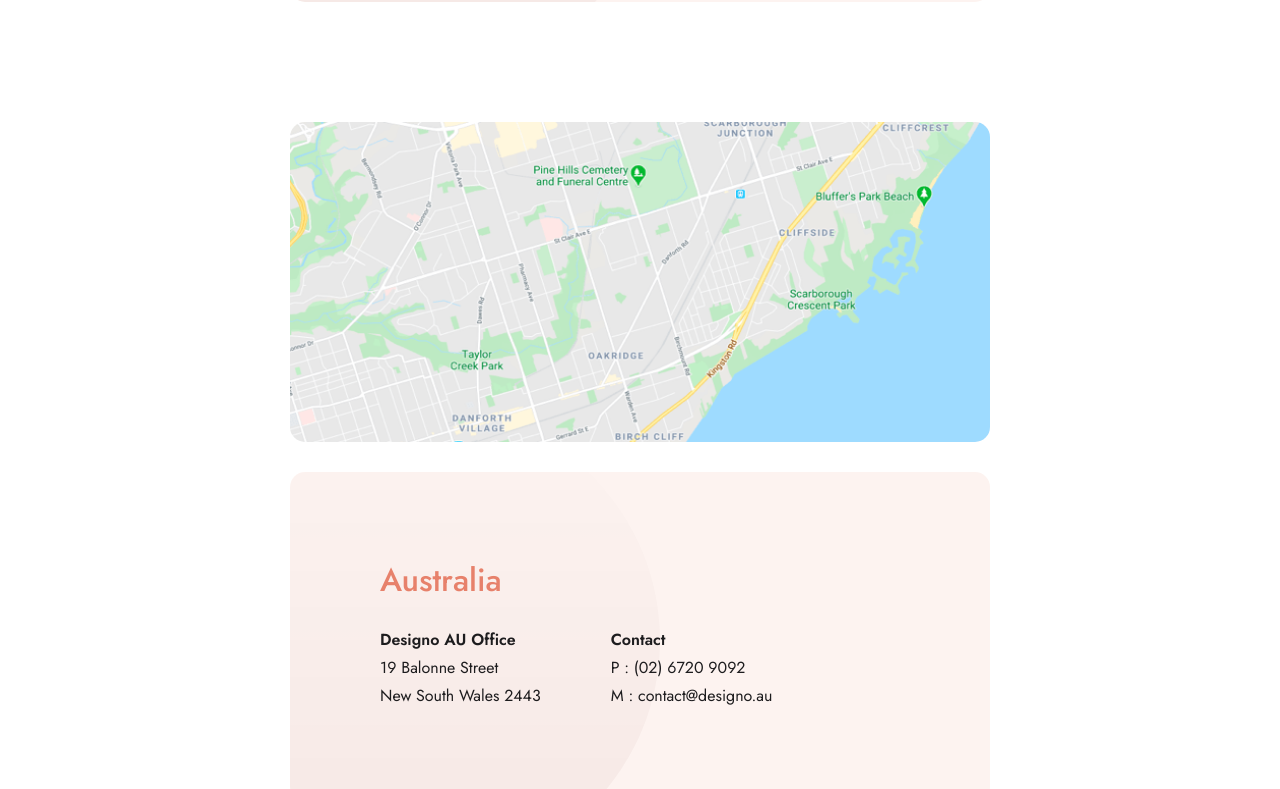
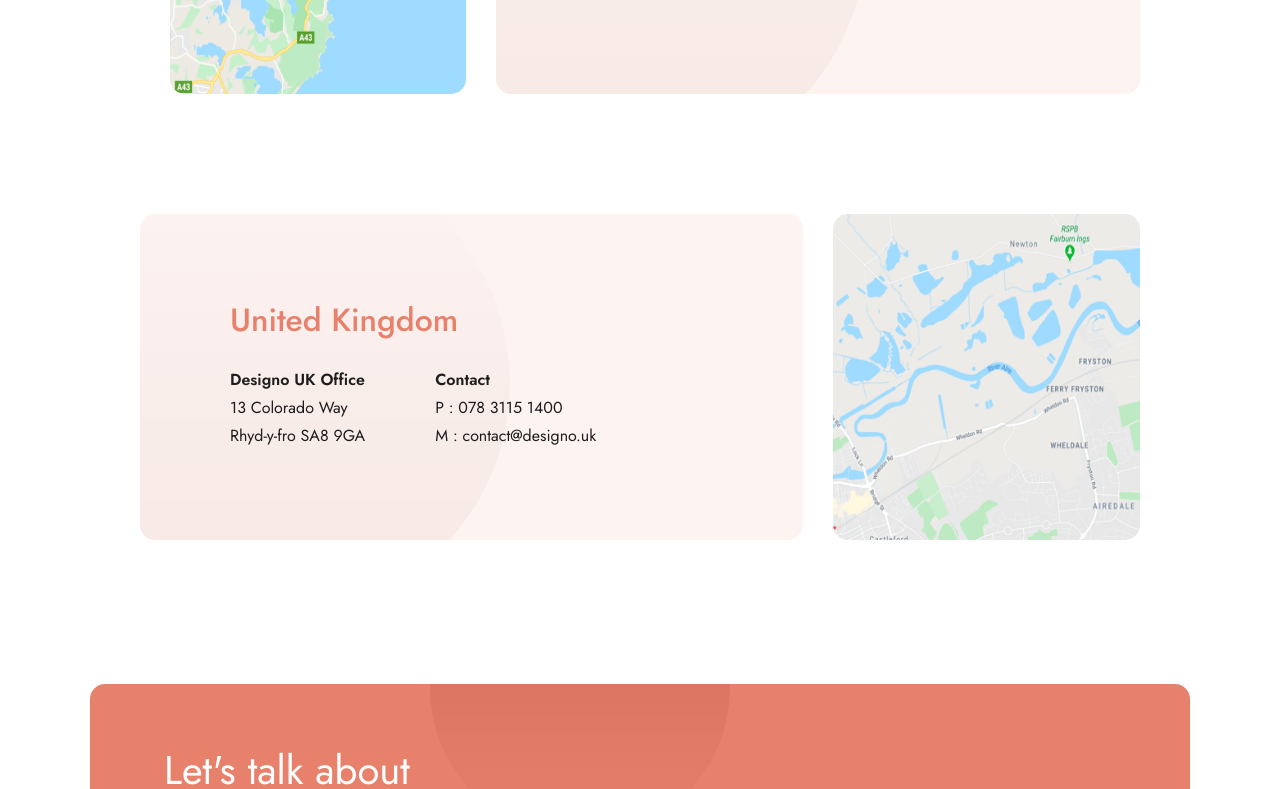
Before and after one commit to Aryaman2803/Designo, a React (Create React App) app: page /locations in a window 1280 px wide. Shown: the part 780-1569 px from the top of the page. Built offline with nearby package versions, Linux system fonts and the light colour scheme.

Commit message:
locations page made responsive for desktops

```diff
--- a/src/Locations.js
+++ b/src/Locations.js
@@ -8,7 +8,7 @@ export default function Locations() {
   return (
     <div className="Locations">
       <NavBar />
-      <section className="country">
+      <section className="country" id="canada">
         <div className="img-wrap"></div>
         <div className="text-wrap">
           <img src={heroSvg} alt="" />
@@ -28,7 +28,7 @@ export default function Locations() {
           </div>
         </div>
       </section>
-      <section className="country">
+      <section className="country" id="australia">
         <div className="img-wrap"></div>
         <div className="text-wrap">
           <img src={heroSvg} alt="" />
--- a/src/Locations.scss
+++ b/src/Locations.scss
@@ -51,6 +51,18 @@
   }
   #uk {
     padding-bottom: 12rem;
+    .img-wrap {
+      background: url("./starter/assets/locations/desktop/image-map-united-kingdom.png");
+      background-repeat: no-repeat;
+      background-size: 100% 100%;
+    }
+  }
+  #australia {
+    .img-wrap {
+      background: url("./starter/assets/locations/desktop/image-map-australia.png");
+      background-repeat: no-repeat;
+      background-size: 100% 100%;
+    }
   }
 }
 
@@ -86,5 +98,64 @@
         }
       }
     }
+    #uk {
+      padding-bottom: 12rem;
+      .img-wrap {
+        background: url("./starter/assets/locations/tablet/image-map-uk.png");
+        background-repeat: no-repeat;
+        background-size: 100% 100%;
+      }
+    }
+    #australia {
+      .img-wrap {
+        background: url("./starter/assets/locations/tablet/image-map-australia.png");
+        background-repeat: no-repeat;
+        background-size: 100% 100%;
+      }
+    }
   }
 }
+
+@media screen and (min-width: $desktop) {
+  .Locations {
+    .country {
+      width: 100rem;
+      flex-direction: row-reverse;
+      align-items: center;
+      .img-wrap {
+        background: url("./starter/assets/locations/desktop/image-map-canada.png");
+        width: 35rem;
+        height: 32.6rem;
+        &:first-child {
+          margin-left: 3rem;
+          margin-bottom: 0;
+        }
+      }
+      .text-wrap {
+        width: 73rem;
+        height: 32.6rem;
+      }
+      &:nth-child(3) {
+        flex-direction: row;
+        .img-wrap {
+          margin-right: 3rem;
+        }
+      }
+    }
+    #uk {
+      padding-bottom: 12rem;
+      .img-wrap {
+        background: url("./starter/assets/locations/desktop/image-map-united-kingdom.png");
+        background-repeat: no-repeat;
+        background-size: 100% 100%;
+      }
+    }
+    #australia {
+      .img-wrap {
+        background: url("./starter/assets/locations/desktop/image-map-australia.png");
+        background-repeat: no-repeat;
+        background-size: 100% 100%;
+      }
+    }
+  }
+}
```
